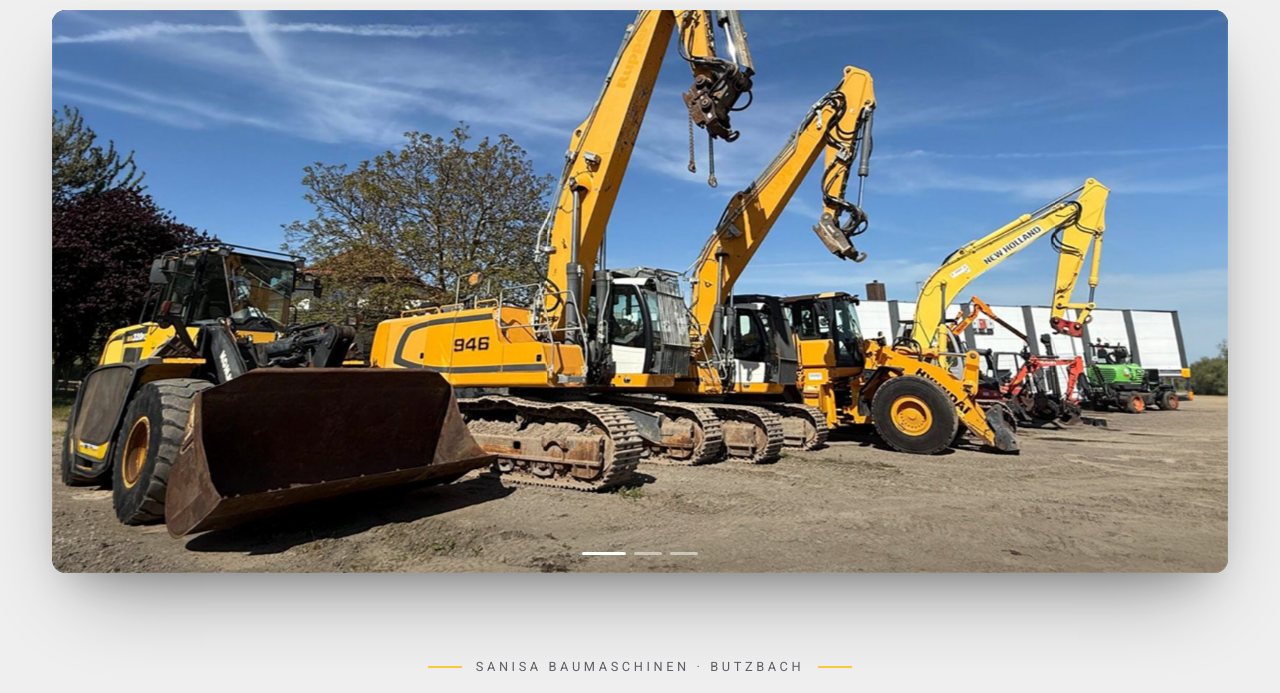
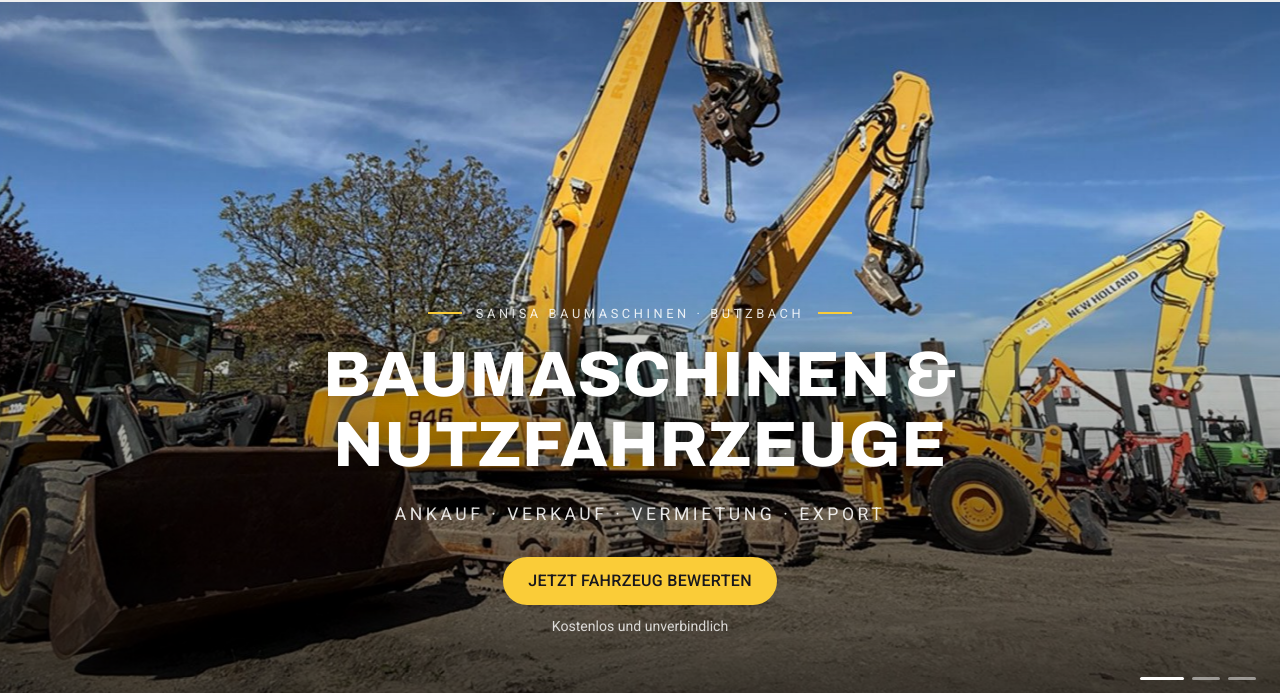
Before and after one commit to melinaturbanisch-alt/neu, a plain HTML site: page website/index.html in a window 1280 px wide. Shown: the part 98-791 px from the top of the page. Drawn offline with Linux system fonts and the light colour scheme.

Commit message:
Sanisa: Video/Diashow randlos über den ganzen Bildschirm, Überschrift auf dem Video
Co-Authored-By: Claude Opus 5.5 <noreply@anthropic.com>
Claude-Session: https://claude.ai/code/session_01VnPBkJ6WmjZEh7kepbP93u

```diff
--- a/website/assets/css/style.css
+++ b/website/assets/css/style.css
@@ -88,30 +88,31 @@ h3 { font-size: 1.1rem; font-weight: 700; text-transform: uppercase; letter-spac
   .header-phone { padding: .8rem; }
 }
 
-/* ===== Blickfang: eingerahmte Diashow mit weichem Schatten ===== */
-.stage-wrap { padding: 8px 0 0; }
-.stage { position: relative; height: clamp(260px, 44vw, 580px); overflow: hidden; border-radius: 14px; background: #2a2a2a;
-  box-shadow: 0 40px 80px -30px rgba(0,0,0,.45), 0 18px 36px -18px rgba(0,0,0,.25); }
+/* ===== Blickfang: Video bzw. Diashow randlos über den ganzen Bildschirm ===== */
+.stage { position: relative; height: calc(100svh - 100px); min-height: 520px; max-height: 920px; overflow: hidden; background: #2a2a2a; display: flex; align-items: flex-end; }
 .stage .slide { position: absolute; inset: 0; background-size: cover; background-position: center 55%; opacity: 0; transform: scale(1.08); transition: opacity 1.8s ease; }
 .stage .slide.on { opacity: 1; animation: kenburns 10s linear forwards; }
 @keyframes kenburns { from { transform: scale(1.08); } to { transform: scale(1); } }
-.stage::after { content: ""; position: absolute; inset: 0; border-radius: inherit; box-shadow: inset 0 0 0 1px rgba(255,255,255,.08); background: linear-gradient(180deg, transparent 70%, rgba(0,0,0,.28)); pointer-events: none; }
-.stage .dots { position: absolute; left: 50%; bottom: 18px; transform: translateX(-50%); display: flex; gap: 8px; z-index: 3; }
-.stage .dots button { width: 28px; height: 3px; border: 0; border-radius: 2px; background: rgba(255,255,255,.5); cursor: pointer; padding: 0; transition: background .3s, width .3s; }
-.stage .dots button.on { background: #fff; width: 44px; }
 .stage-video { position: absolute; inset: 0; width: 100%; height: 100%; object-fit: cover; opacity: 0; transition: opacity 1.2s ease; }
 .stage.has-video .stage-video { opacity: 1; }
 .stage.has-video .slide, .stage.has-video .dots { display: none; }
-@media (max-width: 600px) { .stage { border-radius: 10px; } }
-
-.claim { text-align: center; padding: clamp(48px, 6vw, 80px) 0 clamp(56px, 7vw, 90px); }
-.claim .kicker { display: inline-flex; align-items: center; gap: 14px; font-size: .8rem; letter-spacing: .28em; text-transform: uppercase; color: var(--muted); margin-bottom: 18px; }
-.claim .kicker::before, .claim .kicker::after { content: ""; width: 34px; height: 2px; background: var(--yellow); }
-.claim h1 { font-size: clamp(1.9rem, 4.4vw, 3.4rem); text-transform: uppercase; letter-spacing: .01em; margin: 0 auto .35em; }
-.claim .sub { font-size: clamp(.95rem, 1.6vw, 1.1rem); color: var(--muted); text-transform: uppercase; letter-spacing: .2em; margin-bottom: 30px; }
-.claim .actions { display: flex; gap: 12px; justify-content: center; flex-wrap: wrap; }
-.claim .btn-note { color: var(--muted); }
-@media (max-width: 480px) { .claim .kicker { letter-spacing: .18em; gap: 10px; } .claim .kicker::before, .claim .kicker::after { width: 20px; } }
+.stage::after { content: ""; position: absolute; inset: 0; background: linear-gradient(180deg, rgba(0,0,0,.15) 0%, rgba(0,0,0,0) 30%, rgba(0,0,0,.25) 55%, rgba(0,0,0,.72) 100%); pointer-events: none; z-index: 1; }
+.stage-text { position: relative; z-index: 2; text-align: center; color: #fff; padding-bottom: clamp(48px, 8vh, 96px); }
+.stage-text .kicker { display: inline-flex; align-items: center; gap: 14px; font-size: .8rem; letter-spacing: .28em; text-transform: uppercase; color: rgba(255,255,255,.85); margin-bottom: 16px; }
+.stage-text .kicker::before, .stage-text .kicker::after { content: ""; width: 34px; height: 2px; background: var(--yellow); }
+.stage-text h1 { font-size: clamp(2rem, 5vw, 4.2rem); text-transform: uppercase; letter-spacing: .01em; margin: 0 auto .3em; text-shadow: 0 2px 24px rgba(0,0,0,.35); }
+.stage-text .sub { font-size: clamp(.9rem, 1.6vw, 1.1rem); color: rgba(255,255,255,.88); text-transform: uppercase; letter-spacing: .2em; margin-bottom: 28px; }
+.stage-text .actions { display: flex; gap: 12px; justify-content: center; flex-wrap: wrap; }
+.stage-text .btn-note { color: rgba(255,255,255,.8); }
+.stage .dots { position: absolute; right: 24px; bottom: 22px; display: flex; gap: 8px; z-index: 3; }
+.stage .dots button { width: 28px; height: 3px; border: 0; border-radius: 2px; background: rgba(255,255,255,.5); cursor: pointer; padding: 0; transition: background .3s, width .3s; }
+.stage .dots button.on { background: #fff; width: 44px; }
+@media (max-width: 600px) {
+  .stage { height: calc(100svh - 78px); min-height: 460px; }
+  .stage-text .kicker { letter-spacing: .16em; gap: 10px; font-size: .72rem; }
+  .stage-text .kicker::before, .stage-text .kicker::after { width: 18px; }
+  .stage .dots { left: 50%; right: auto; transform: translateX(-50%); bottom: 14px; }
+}
 
 /* Abschnitte */
 .section { padding: clamp(64px, 8vw, 100px) 0; }
--- a/website/index.html
+++ b/website/index.html
@@ -34,10 +34,8 @@
 
 <main>
 
-  <!-- BLICKFANG: eingerahmte Diashow mit Schatten -->
-  <section class="stage-wrap">
-    <div class="wrap">
-      <div class="stage" aria-label="Eindrücke vom SANISA-Gelände">
+  <!-- BLICKFANG: Video bzw. Diashow über den ganzen Bildschirm -->
+  <section class="stage" aria-label="Eindrücke vom SANISA-Gelände">
     <div class="slide on" style="background-image:url('assets/img/hero-1.jpg')"></div>
     <div class="slide" style="background-image:url('assets/img/hero-2.jpg')"></div>
     <div class="slide" style="background-image:url('assets/img/hero-3.jpg')"></div>
@@ -45,24 +43,20 @@
       <source src="assets/video/hero.mp4" type="video/mp4">
       <source src="assets/video/hero.webm" type="video/webm">
     </video>
-        <div class="dots"><button class="on" aria-label="Bild 1"></button><button aria-label="Bild 2"></button><button aria-label="Bild 3"></button></div>
-      </div>
-    </div>
-  </section>
-
-  <section class="claim">
-    <div class="wrap inner">
+    <div class="stage-text wrap">
       <p class="kicker">SANISA Baumaschinen · Butzbach</p>
       <h1>Baumaschinen &amp; Nutzfahrzeuge</h1>
       <p class="sub">Ankauf · Verkauf · Vermietung · Export</p>
       <div class="actions">
-        <div><a href="#ankauf" class="btn btn-dark">Jetzt Fahrzeug bewerten</a><span class="btn-note">Kostenlos und unverbindlich</span></div>
+        <div><a href="#ankauf" class="btn btn-yellow">Jetzt Fahrzeug bewerten</a><span class="btn-note">Kostenlos und unverbindlich</span></div>
       </div>
     </div>
+    <div class="dots"><button class="on" aria-label="Bild 1"></button><button aria-label="Bild 2"></button><button aria-label="Bild 3"></button></div>
   </section>
 
+
   <!-- LEISTUNGEN -->
-  <section class="section" id="leistungen" style="padding-top:0">
+  <section class="section" id="leistungen">
     <div class="wrap">
       <h2 class="title reveal">Leistungen</h2>
       <div class="cards4 reveal" style="margin-top:36px">
```
Also changed, not shown: website/verkaufen.html (+6 -12 lines). Lines whose indentation alone changed are shown as unchanged.
